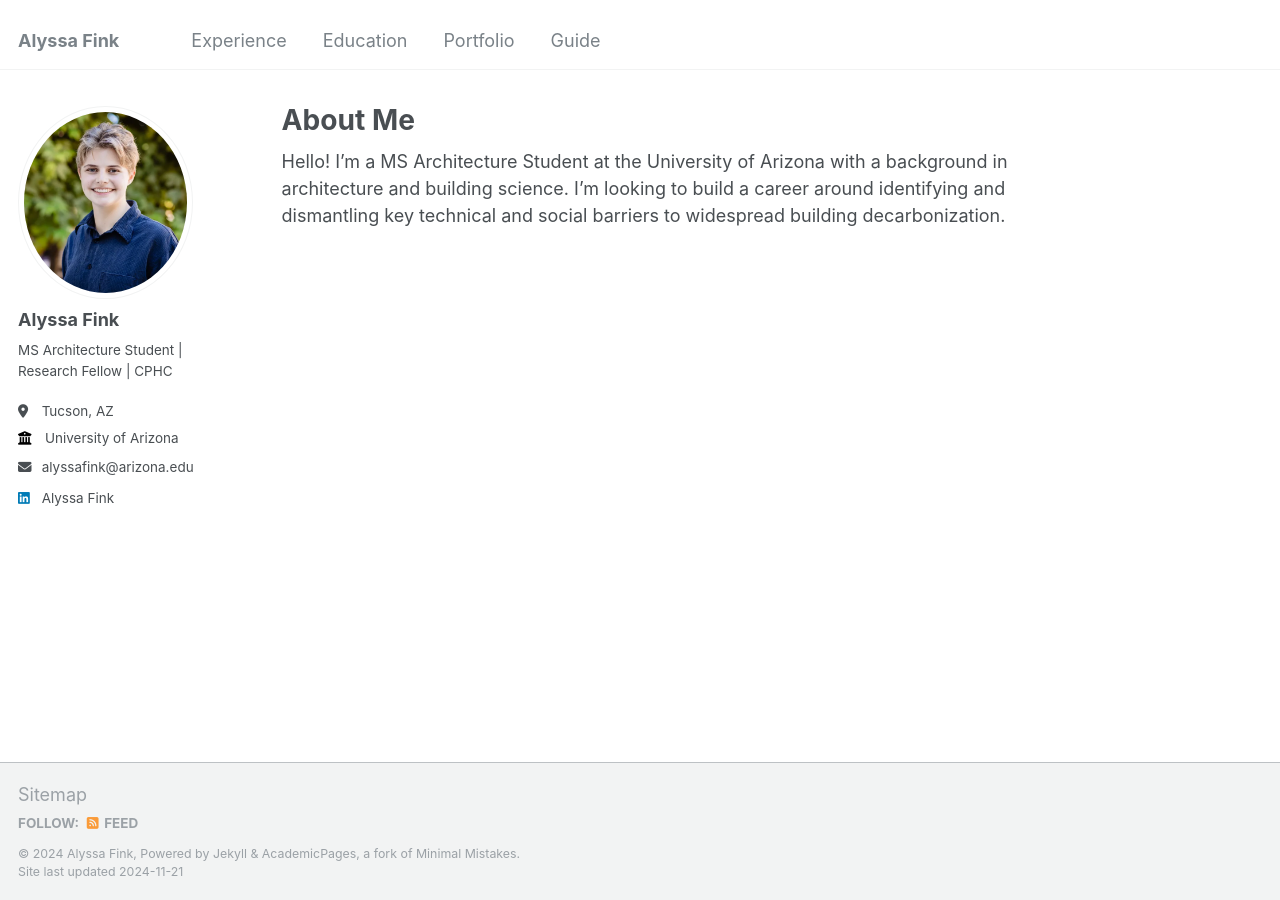
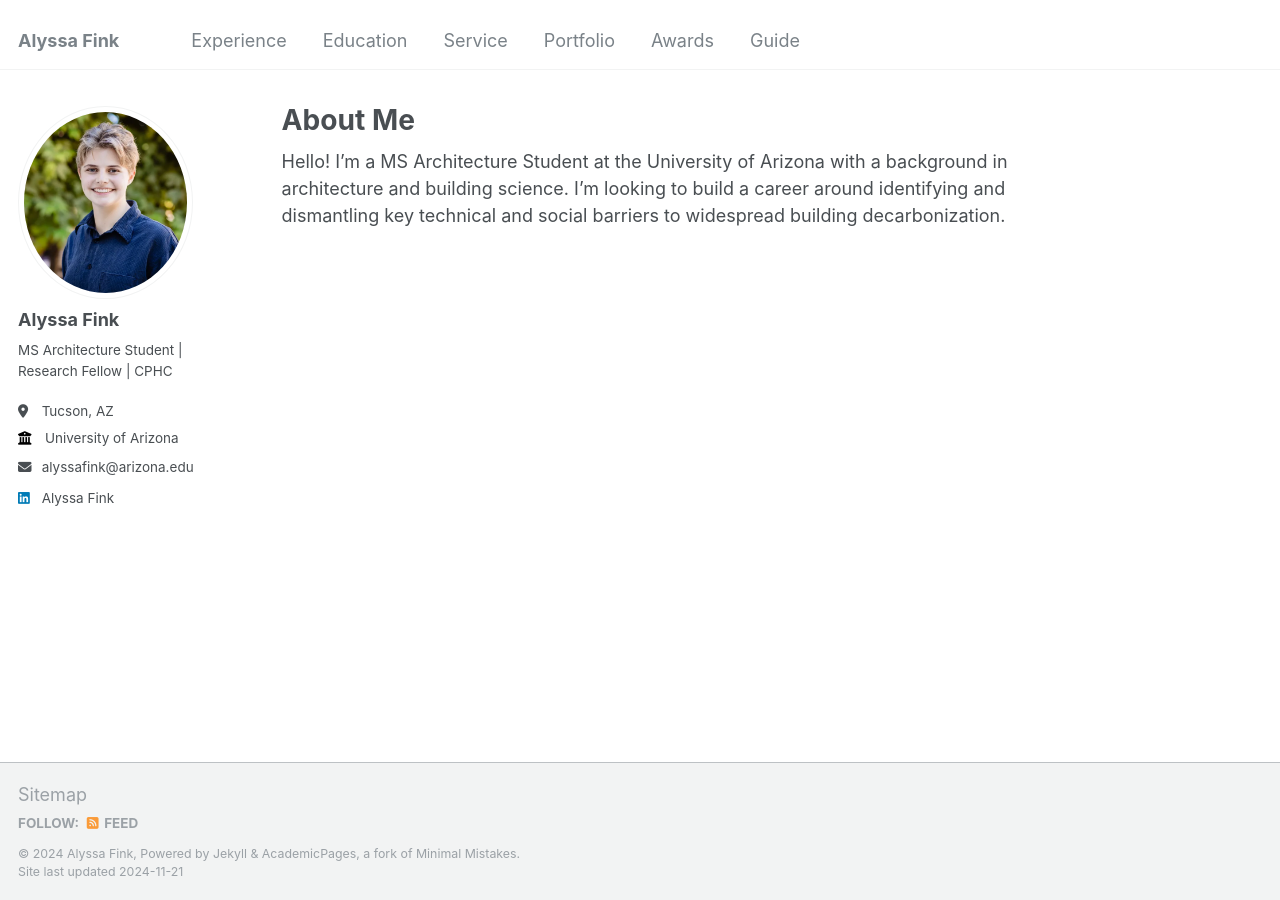
Before and after one commit to alyssafink/alyssafink.github.io, a Jekyll site: the page built from _pages/about.md, in a window 1280 px wide. Built offline with Jekyll 4.4.1, drawn with Linux system fonts in a browser that asks for light colours.

Commit message:
Update navigation.yml

```diff
--- a/_data/navigation.yml
+++ b/_data/navigation.yml
@@ -11,7 +11,13 @@ main:
   - title: "Education"
     url: /education/
 
+  - title: "Service"
+    url: /education/
+
   - title: "Portfolio"
+    url: /portfolio/
+
+  - title: "Awards"
     url: /portfolio/
 
   - title: "Guide"
```
